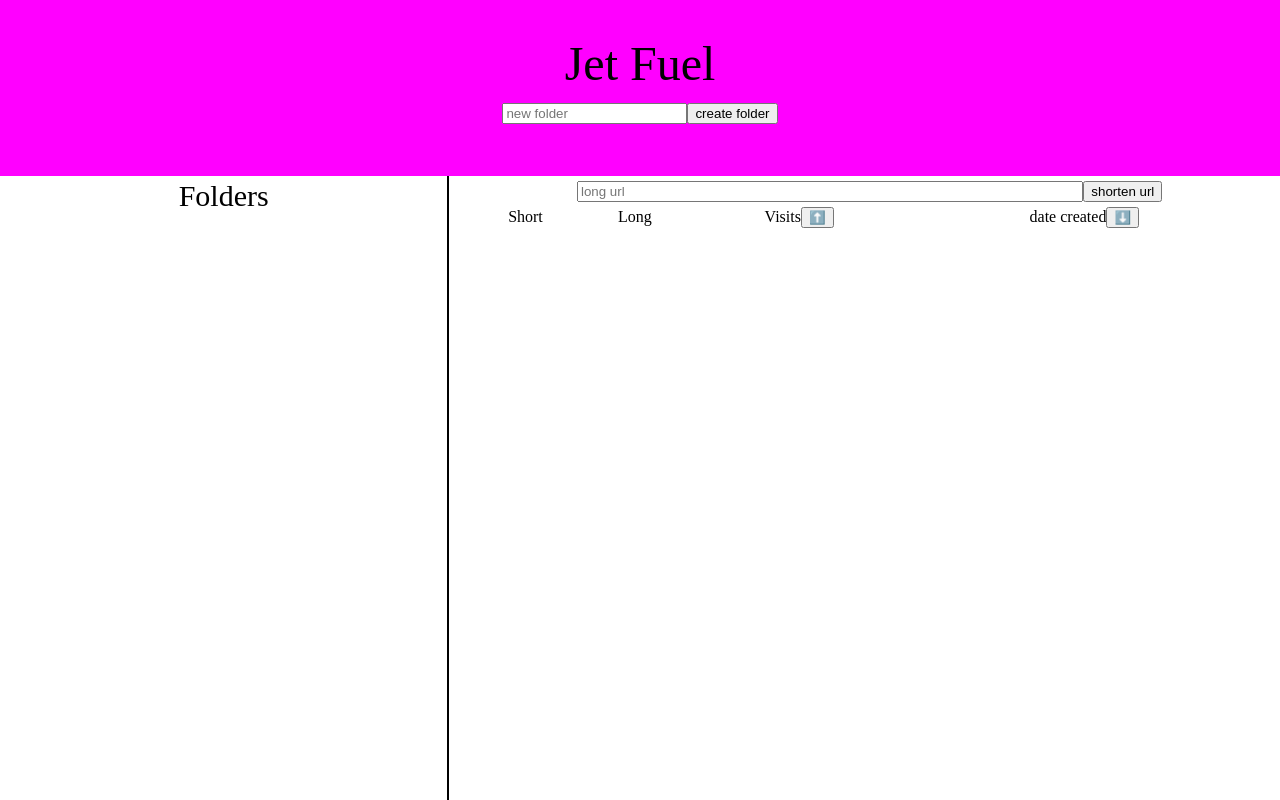
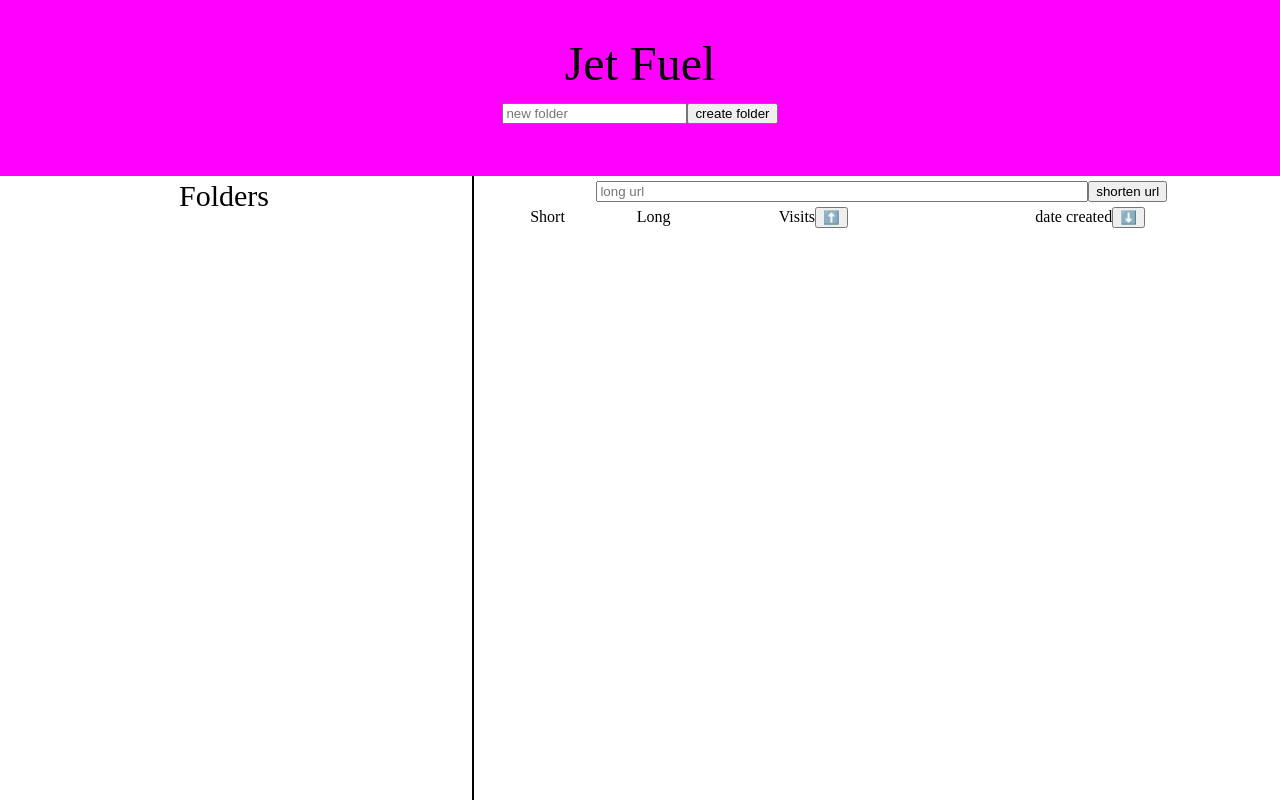
Before and after one commit to DanGrund/jetFuel, a website: page src/index.html in a window 1280 px wide. Drawn offline with nearby package versions, Linux system fonts and the light colour scheme; no server answers.

Commit message:
Potential layout for app with scrolling left side

```diff
--- a/src/styles.css
+++ b/src/styles.css
@@ -17,17 +17,21 @@
 
 #folders {
   width: 35vw;
-  border-right: 2px solid black;
 }
 
 #links {
-  width: 65vw;
+  width: 63vw;
+  position: fixed;
+  right: 0;
+  border-left: 2px solid black;
+
 }
 
 #links, #folders {
   height: 78vh;
   display: flex;
   flex-direction: column;
+  margin-top: 22vh;
 }
 
 .header {
@@ -38,6 +42,7 @@
   justify-content: center;
   height: 22vh;
   background-color: magenta;
+  position: fixed;
 }
 
 .duplicate-error {
```
